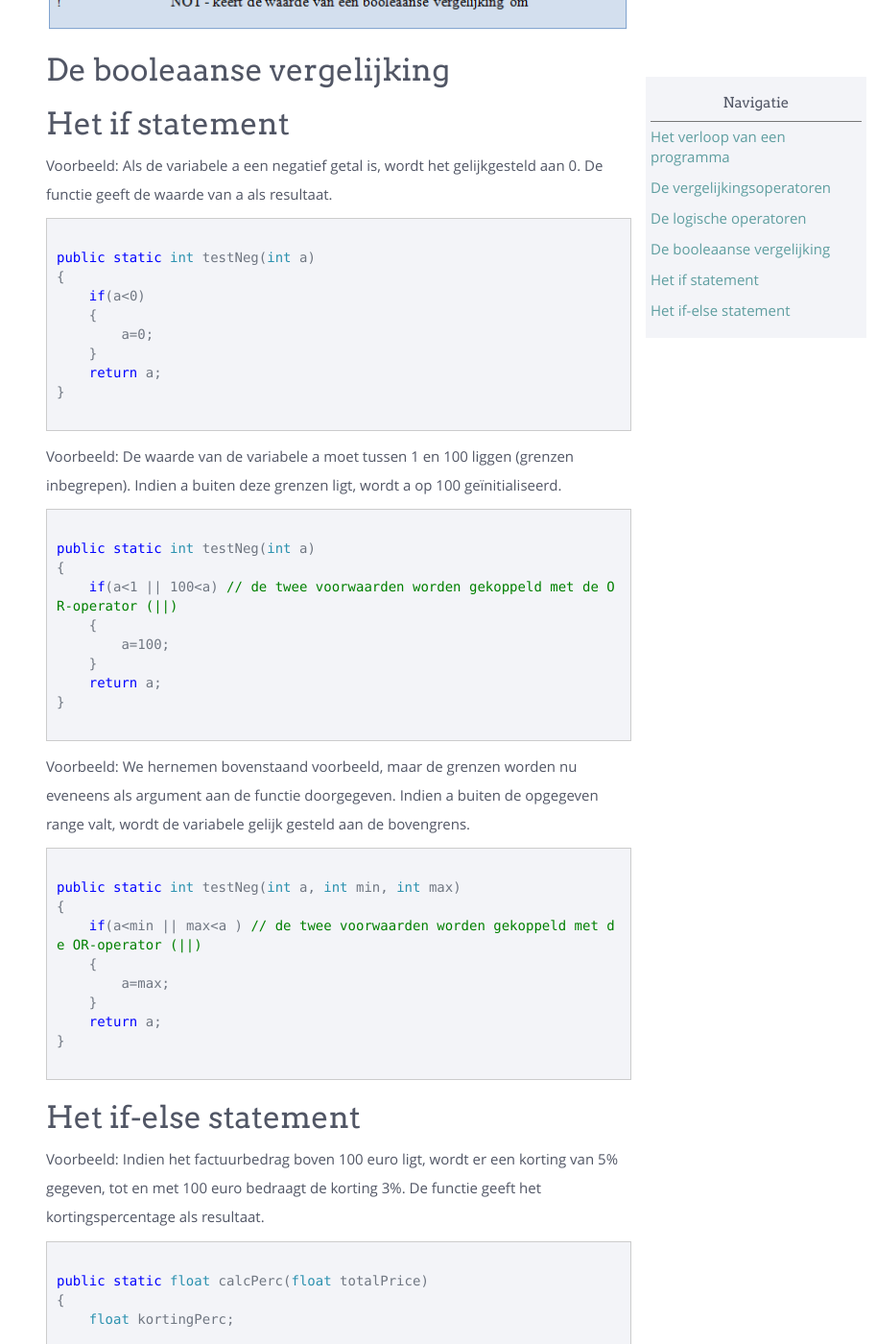
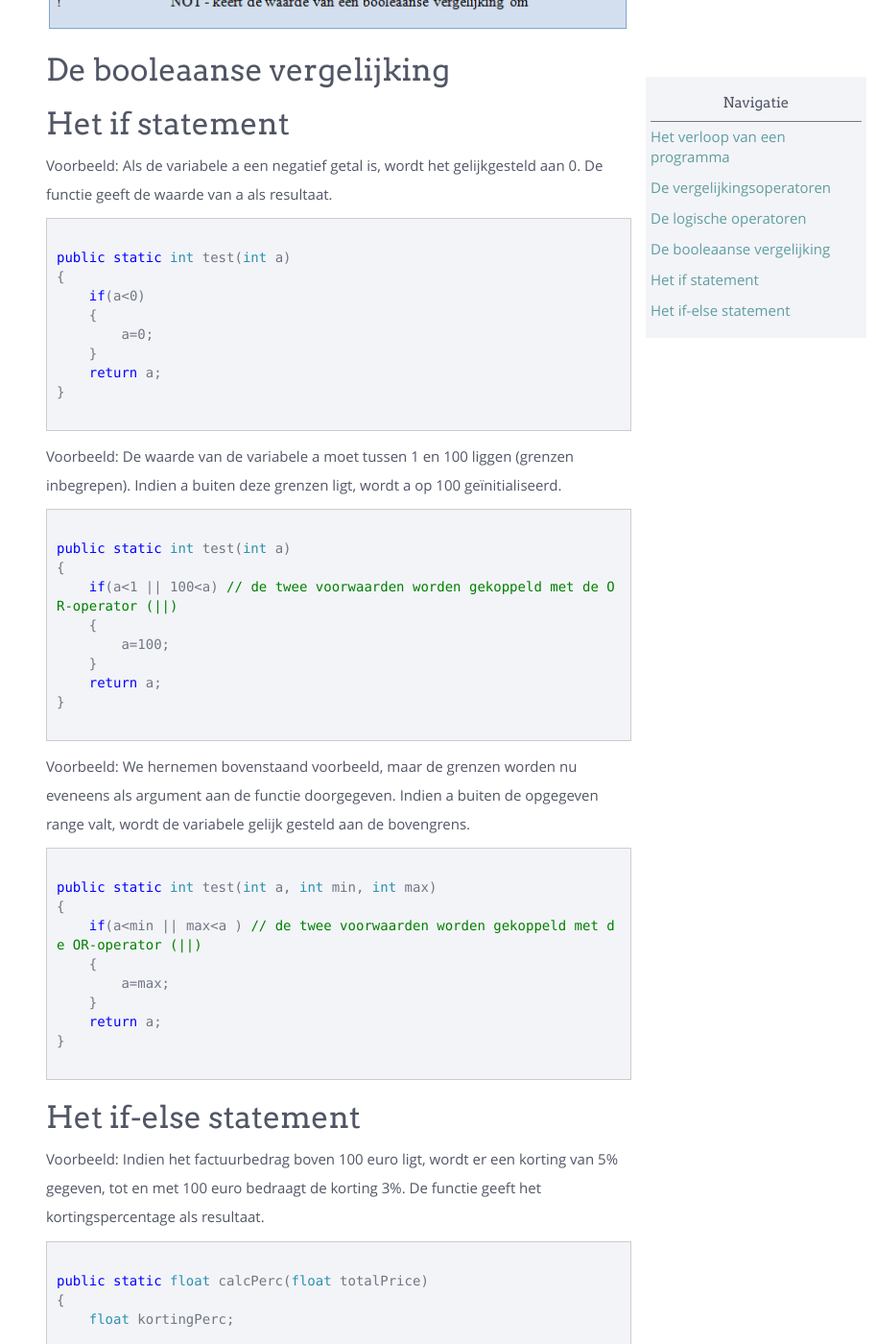
Before and after one commit to sma-it/sma-it.github.io, a Jekyll site: the page built from modules/basics/_posts/2000-01-04-if_else.md, in a window 1280 px wide and 1400 px high, scrolled down 1748 px. Shown: the whole window at 96% size, without its empty margins (367-1280 px from the left). Built offline with Jekyll 4.4.1, drawn with Linux system fonts in a browser that asks for light colours; nearby versions of some CDN libraries.

Commit message:
Changed content

````diff
--- a/modules/basics/_posts/2000-01-04-if_else.md
+++ b/modules/basics/_posts/2000-01-04-if_else.md
@@ -46,7 +46,7 @@ Voorbeeld: Als de variabele a een negatief getal is, wordt het gelijkgesteld aan
 
 ```csharp
 
-public static int testNeg(int a)
+public static int test(int a)
 {
     if(a<0)
     {
@@ -60,7 +60,7 @@ Voorbeeld: De waarde van de variabele a moet tussen 1 en 100 liggen (grenzen inb
 
 ```csharp
 
-public static int testNeg(int a)
+public static int test(int a)
 {
     if(a<1 || 100<a) // de twee voorwaarden worden gekoppeld met de OR-operator (||)
     {
@@ -75,7 +75,7 @@ Voorbeeld: We hernemen bovenstaand voorbeeld, maar de grenzen worden nu eveneens
 
 ```csharp
 
-public static int testNeg(int a, int min, int max)
+public static int test(int a, int min, int max)
 {
     if(a<min || max<a ) // de twee voorwaarden worden gekoppeld met de OR-operator (||)
     {
````
